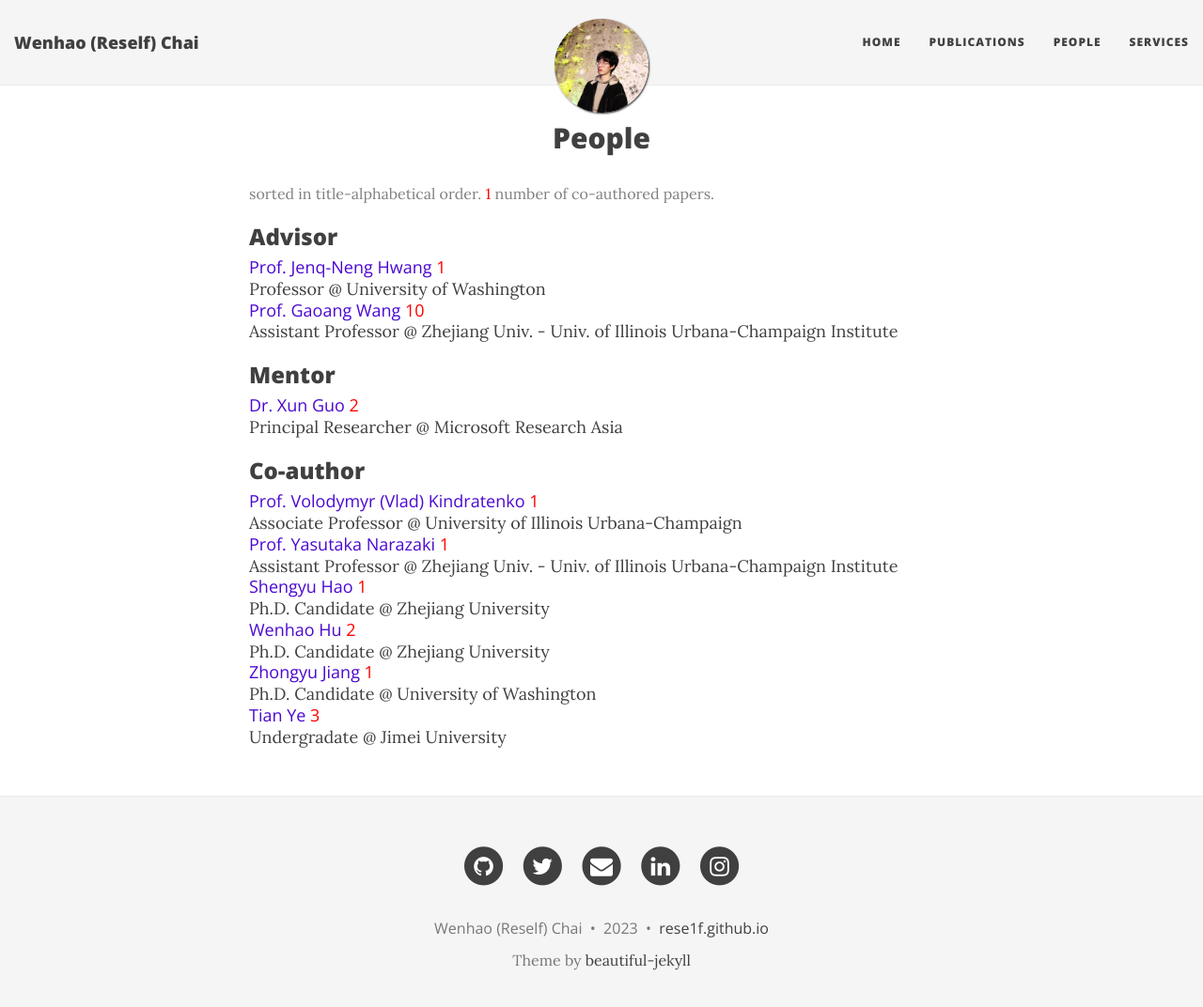
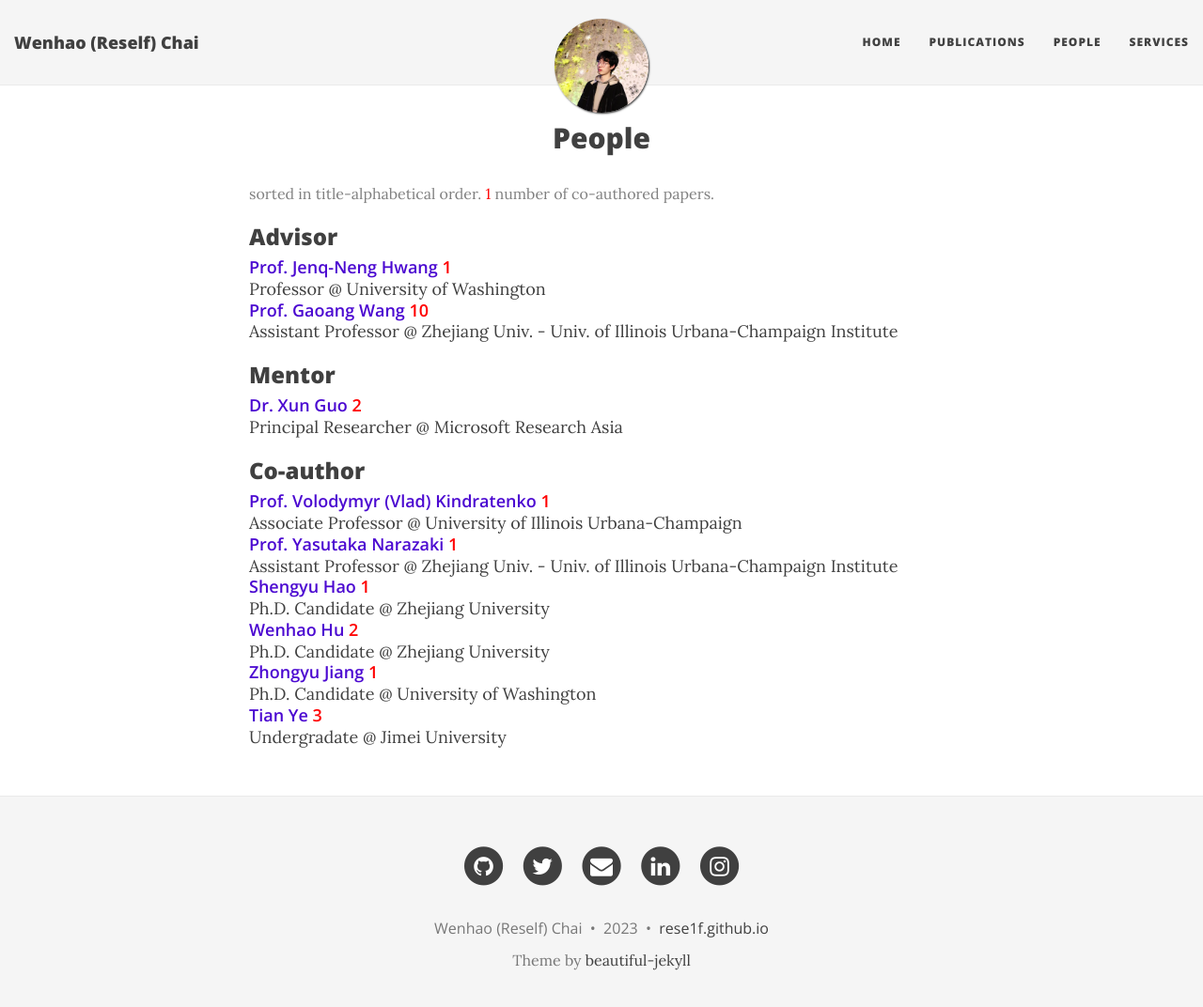
Before and after one commit to hikomal/hikomal.github.io, a Jekyll site: the page built from people.html, in a window 1280 px wide and 1084 px high. Shown: the top 1072 px of the window at 94% size. Built offline with Jekyll 4.4.1, drawn with Linux system fonts in a browser that asks for light colours; nearby versions of some CDN libraries.

Commit message:
Update people.html

```diff
--- a/people.html
+++ b/people.html
@@ -9,7 +9,7 @@ a:hover { text-decoration : underline; }
 a, a:visited { color : #4b08d1; }
 p { font-size : 16px; }
 h2 { font-size : 24px; margin : 8; padding : 0; }
-h3 { font-size : 18px; font-weight:500; margin : 0; padding : 0; }
+h3 { font-size : 18px; font-weight : 600; margin : 0; padding : 0; }
 </style>
 </head>
 
```
